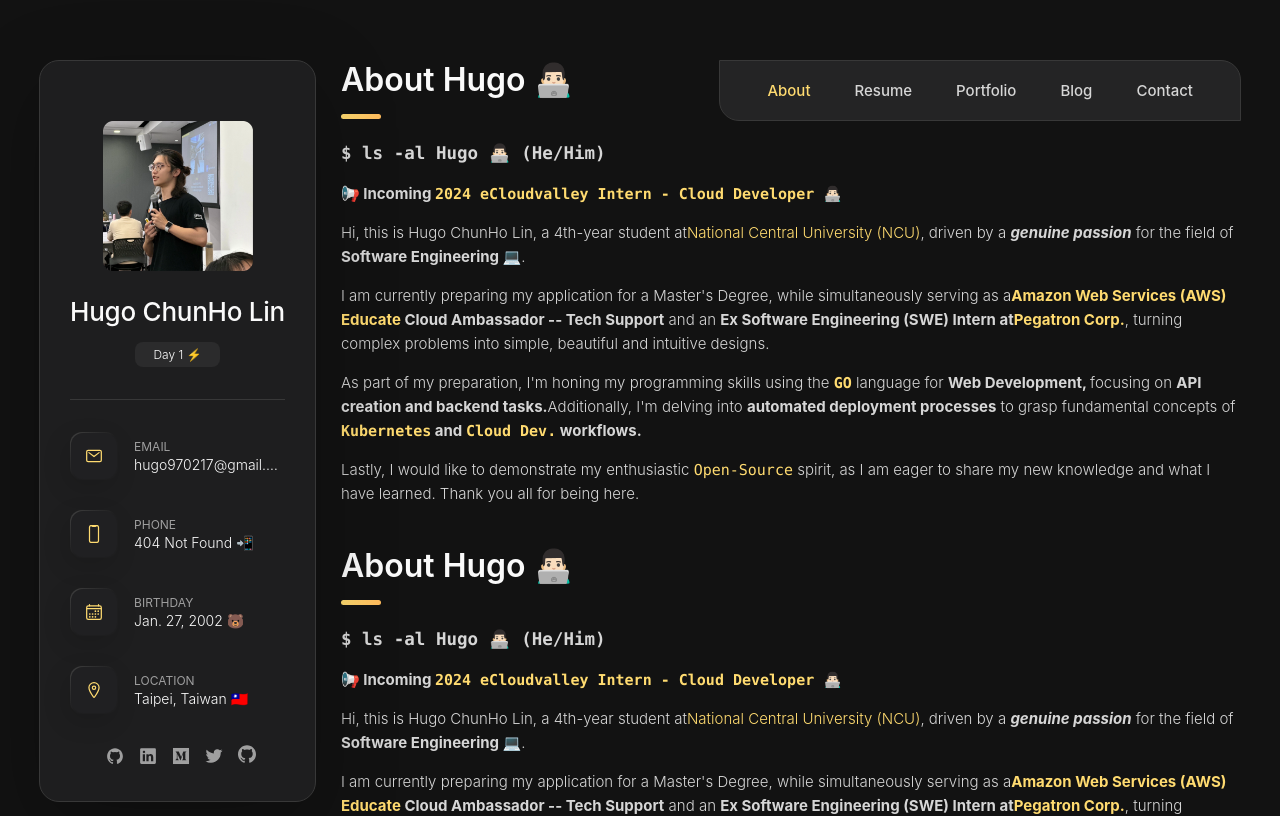
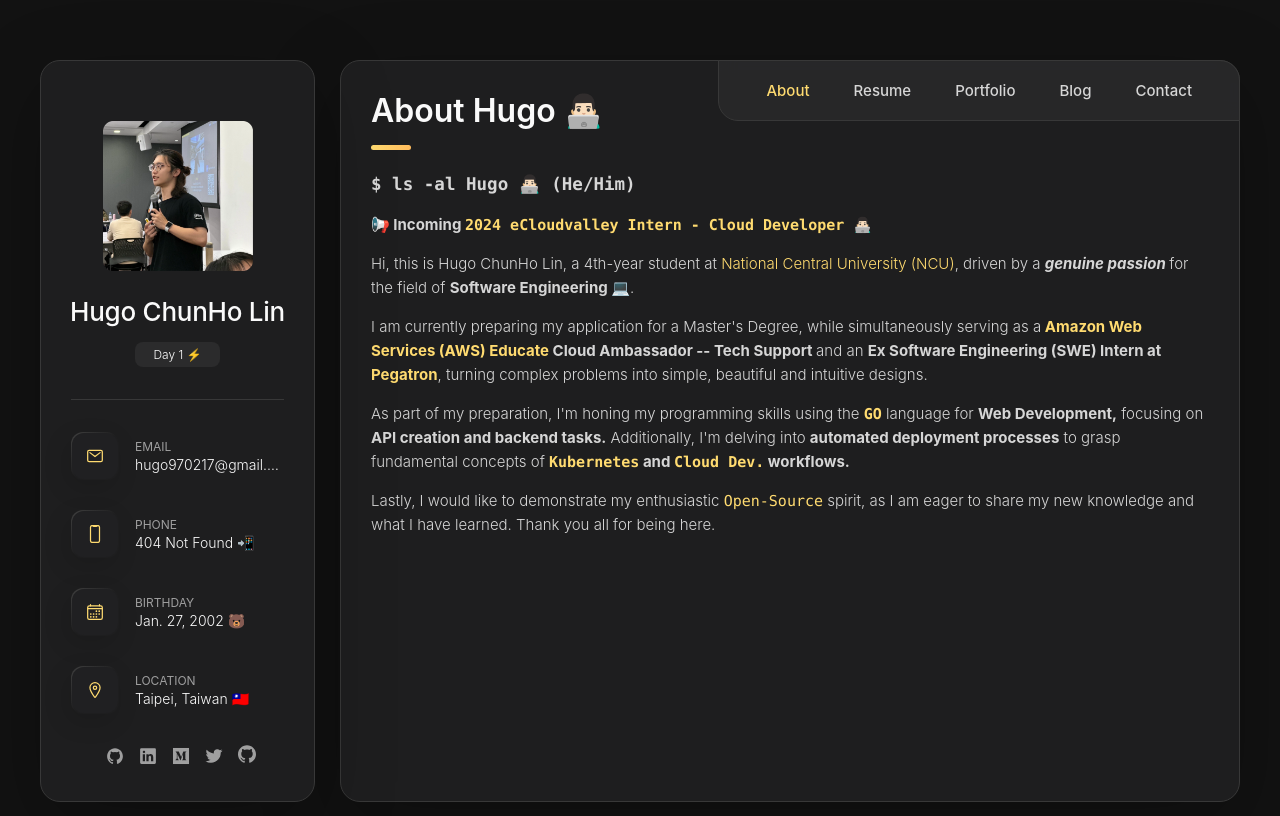
Before and after one commit to 1chooo/react-vcard, a React (Create React App) app: page / in a window 1280 px wide. Shown: the top 816 px of the page. Built offline with nearby package versions, Linux system fonts and the light colour scheme.

Commit message:
update: About

```diff
--- a/src/App.css
+++ b/src/App.css
@@ -1,4 +1,4 @@
-.App {
+/* .App {
     text-align: center;
 }
 
@@ -36,7 +36,7 @@
     to {
         transform: rotate(360deg);
     }
-}
+} */
 
 /*-----------------------------------*\
   #style.css
--- a/src/App.tsx
+++ b/src/App.tsx
@@ -12,6 +12,7 @@
 import Home from "./components/Home/Home";
 import Navbar from "./components/Navbar";
 import Sidebar from "./components/SideBar";
+import About from "./components/About/About";
 import Footer from "./components/Footer";
 import Preloader from "../src/components/Pre";
 import ScrollToTop from "./components/ScrollToTop";
@@ -29,29 +30,26 @@
 	}, []);
 
 	return (
+		<Router>
 
-		<Router>
-			<main>
-				<aside>
-					<Sidebar />
-				</aside>
-				<div className="main-content">
-					<Navbar />
-					<ScrollToTop />
-					<Preloader load={load} />
-					<Home />
-					<Home />
-					<Home />
-					<div className="about" id={load ? "no-scroll" : "scroll"}>
-						<Routes>
-							<Route path="/" element={<Home />} />
-							<Route path="*" element={<Navigate to="/" />} />
-						</Routes>
-					</div>
-				</div>
-			</main>
+			<About />
 			<Footer />
 		</Router>
+		// <Router>
+		// 		<div className="main-content">
+		// 			{/* <Navbar />
+		// 			<ScrollToTop />
+		// 			<Preloader load={load} />
+		// 			<About /> */}
+		// 			<div className="" id={load ? "no-scroll" : "scroll"}>
+		// 				<Routes>
+		// 					<Route path="/" element={<About />} />
+		// 					<Route path="*" element={<Navigate to="/" />} />
+		// 				</Routes>
+		// 			</div>
+		// 		</div>
+		// 	<Footer />
+		// </Router>
 	);
 }
 
--- /dev/null
+++ b/src/components/About/About.tsx
@@ -0,0 +1,90 @@
+import NavBar from "../Navbar";
+import Sidebar from "../SideBar";
+import AboutSidebar from "./AboutSideBar";
+import React from "react";
+import profileImage from "../../Assets/images/profile.jpg";
+import { IonIcon } from "@ionic/react";
+import {
+    SiVisualstudiocode,
+    SiMacos,
+    SiVim,
+    SiLinux,
+    SiAmazonaws,
+    SiFigma,
+    SiGnubash,
+    SiGithub,
+    SiGitlab,
+} from "react-icons/si";
+
+function About() {
+    return (
+        <main>
+
+            <Sidebar />
+            <div className="main-content">
+
+                <nav className="navbar">
+                    <ul className="navbar-list">
+                        <li className="navbar-item">
+                            <button className="navbar-link active" data-nav-link>About</button>
+                        </li>
+                        <li className="navbar-item">
+                            <button className="navbar-link" data-nav-link>Resume</button>
+                        </li>
+                        <li className="navbar-item">
+                            <button className="navbar-link" data-nav-link>Portfolio</button>
+                        </li>
+                        <li className="navbar-item">
+                            <button className="navbar-link" data-nav-link>Blog</button>
+                        </li>
+                        <li className="navbar-item">
+                            <button className="navbar-link" data-nav-link>Contact</button>
+                        </li>
+                    </ul>
+                </nav>
+
+                <article className="about active" data-page="about">
+                    <header>
+                        <h2 className="h2 article-title">About Hugo 👨🏻‍💻</h2>
+                    </header>
+
+                    <section className="about-text">
+                        <p>
+                            <h3><code> $ ls -al Hugo 👨🏻‍💻 (He/Him)</code></h3>
+                        </p>
+
+                        <p>
+                            <h4>📢 Incoming <code className="code-highlight-yellow">2024 eCloudvalley Intern - Cloud Developer 👨🏻‍💻</code></h4>
+                        </p>
+
+                        <p>
+                            Hi, this is Hugo ChunHo Lin,
+                            a 4th-year student at
+                            <a href="https://www.ncu.edu.tw/" className="code-highlight-yellow"> National Central University (NCU)</a>,
+                            driven by a <em><strong>genuine passion </strong></em>
+                            for the field of <strong>Software Engineering 💻</strong>.
+                        </p>
+
+                        <p>
+                            I am currently preparing my application for a Master's Degree,
+                            while simultaneously serving as a
+                            <strong><a href="https://aws.amazon.com/tw/education/awseducate/" className="code-highlight-yellow"> Amazon Web Services (AWS) Educate</a> Cloud Ambassador -- Tech Support </strong>
+                            and an <strong>Ex Software Engineering (SWE) Intern at <a href="https://www.pegatroncorp.com/" className="code-highlight-yellow">Pegatron</a></strong>,
+                            turning complex problems into simple, beautiful and intuitive designs.
+                        </p>
+
+                        <p>
+                            As part of my preparation, I'm honing my programming skills using the <strong><code className="code-highlight-yellow">GO</code></strong> language for <strong>Web Development,</strong> focusing on <strong>API creation and backend tasks.</strong> Additionally, I'm delving into <strong>automated deployment processes</strong> to grasp fundamental concepts of <strong><code className="code-highlight-yellow">Kubernetes</code> and <code className="code-highlight-yellow">Cloud Dev.</code> workflows.</strong>
+                        </p>
+
+                        <p>
+                            Lastly, I would like to demonstrate my enthusiastic <code className="code-highlight-yellow">Open-Source</code> spirit, as I am eager to share my new knowledge and what I have learned. Thank you all for being here.
+                        </p>
+                    </section>
+                </article>
+            </div>
+        </main>
+    );
+}
+
+export default About;
--- /dev/null
+++ b/src/components/About/AboutSideBar.tsx
@@ -0,0 +1,139 @@
+import React from "react";
+import profileImage from "../../Assets/images/profile.jpg";
+import { IonIcon } from "@ionic/react";
+import {
+    SiVisualstudiocode,
+    SiMacos,
+    SiVim,
+    SiLinux,
+    SiAmazonaws,
+    SiFigma,
+    SiGnubash,
+    SiGithub,
+    SiGitlab,
+} from "react-icons/si";
+
+function AboutSideBar() {
+    return (
+        <aside className="sidebar" data-sidebar="">
+
+            <div className="sidebar-info">
+                <figure className="avatar-box">
+                    <img id="profile-img" src={profileImage} alt="Hugo ChunHo Lin" width="80" />
+                </figure>
+                <div className="info-content">
+                    <h1 className="name" title="Hugo ChunHo Lin">
+                        Hugo ChunHo Lin
+                    </h1>
+                    <p className="title">Day 1 ⚡️</p>
+                </div>
+                <button className="info_more-btn" data-sidebar-btn>
+                    <span>Show Contacts</span>
+                    <IonIcon name="chevron-down"></IonIcon>
+                </button>
+            </div>
+
+            <div className="sidebar-info_more">
+                <div className="separator"></div>
+
+                <ul className="contacts-list">
+
+                    <li className="contact-item">
+
+                        <div className="icon-box">
+                            <IonIcon name="mail-outline"></IonIcon>
+                        </div>
+
+                        <div className="contact-info">
+                            <p className="contact-title">Email</p>
+
+                            <a href="mailto:hugo970217@gmail.com" className="contact-link">hugo970217@gmail.com</a>
+                        </div>
+
+                    </li>
+
+                    <li className="contact-item">
+
+                        <div className="icon-box">
+                            <IonIcon name="phone-portrait-outline"></IonIcon>
+                        </div>
+
+                        <div className="contact-info">
+                            <p className="contact-title">Phone</p>
+
+                            <a href="#" className="contact-link">404 Not Found 📲</a>
+                        </div>
+
+                    </li>
+
+                    <li className="contact-item">
+
+                        <div className="icon-box">
+                            <IonIcon name="calendar-outline"></IonIcon>
+                        </div>
+
+                        <div className="contact-info">
+                            <p className="contact-title">Birthday</p>
+
+                            <time dateTime="2002-01-27">Jan. 27, 2002 🐻</time>
+                        </div>
+
+                    </li>
+
+                    <li className="contact-item">
+
+                        <div className="icon-box">
+                            <IonIcon name="location-outline"></IonIcon>
+                        </div>
+
+                        <div className="contact-info">
+                            <p className="contact-title">Location</p>
+
+                            <address>Taipei, Taiwan 🇹🇼</address>
+                        </div>
+                    </li>
+                </ul>
+
+                <div className="separator"></div>
+
+                <ul className="social-list">
+
+                    <li className="social-item">
+                        <a href="https://github.com/1chooo" className="social-link" target="_blank">
+                            <IonIcon name="logo-github"></IonIcon>
+                        </a>
+                    </li>
+
+                    <li className="social-item">
+                        <a href="https://www.linkedin.com/in/1chooo/" className="social-link" target="_blank">
+                            <IonIcon name="logo-linkedin"></IonIcon>
+                        </a>
+                    </li>
+
+                    <li className="social-item">
+                        <a href="https://medium.com/@1chooo" className="social-link" target="_blank">
+                            <IonIcon name="logo-medium"></IonIcon>
+                        </a>
+                    </li>
+
+                    <li className="social-item">
+                        <a href="https://twitter.com/1chooo___" className="social-link" target="_blank">
+                            <IonIcon name="logo-twitter"></IonIcon>
+                        </a>
+                    </li>
+
+                    <li className="social-item">
+                        <a href="./cv.pdf" className="social-link" target="_blank">
+                            {/* <IonIcon name="attach-outline"></IonIcon> */}
+                            <SiGithub />
+                        </a>
+                    </li>
+                </ul>
+
+            </div>
+
+        </aside>
+    );
+}
+
+export default AboutSideBar;
```
